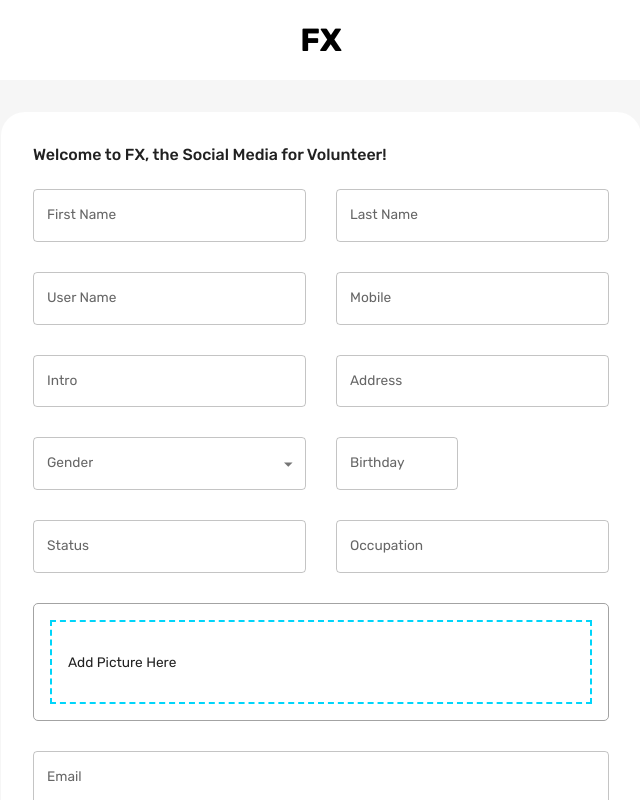
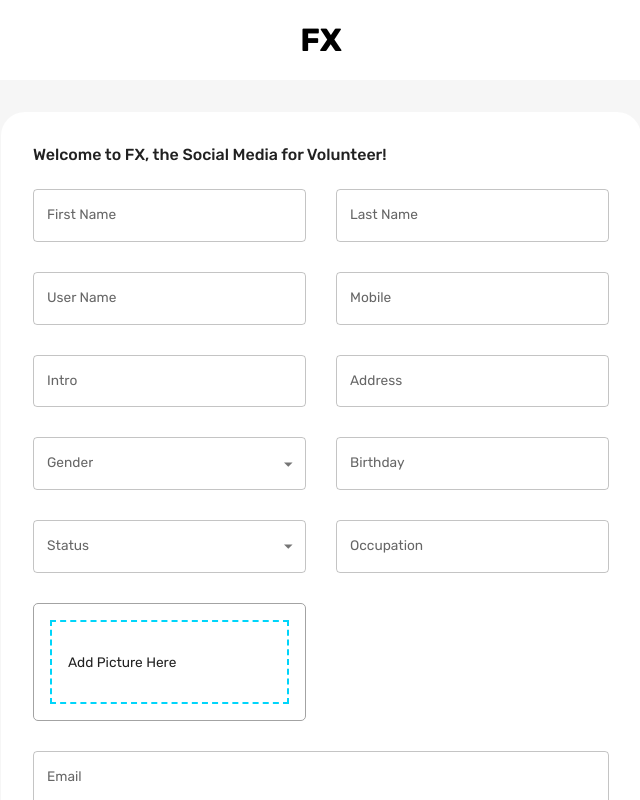
Before and after one commit to PhuccNguyen/Social-Networking, a React (Create React App) app in the folder client/: page / in a window 1280 px wide. Both pictures are taken after a click on the element "Don't have an account? Sign Up here.". Shown: the top 800 px of the page, without its empty margins (319-959 px from the left). Built offline with nearby package versions, Linux system fonts and the light colour scheme.

Commit message:
add new database

```diff
--- a/client/package.json
+++ b/client/package.json
@@ -10,6 +10,7 @@
     "@mui/lab": "^5.0.0-alpha.170",
     "@mui/material": "^5.15.19",
     "@mui/x-date-pickers": "^7.8.0",
+    "@react-google-maps/api": "^2.19.3",
     "@reduxjs/toolkit": "^2.2.5",
     "@testing-library/jest-dom": "^5.17.0",
     "@testing-library/react": "^13.4.0",
--- a/client/src/App.js
+++ b/client/src/App.js
@@ -1,4 +1,4 @@
-import { BrowserRouter, Routes, Route } from "react-router-dom";
+import { BrowserRouter, Routes, Route, Navigate } from "react-router-dom";
 import HomePage from "views/homePage";
 import LoginPage from "views/loginPage";
 import ProfilePage from "views/profilePage";
@@ -11,7 +11,7 @@ import { themeSettings } from "./theme";
 function App() {
   const mode = useSelector((state) => state.mode);
   const theme = useMemo(() => createTheme(themeSettings(mode)), [mode]);
-  // const isAuth = Boolean(useSelector((state) => state.token));
+  const isAuth = Boolean(useSelector((state) => state.token));
 
   return (
     <div className="app">
@@ -20,7 +20,7 @@ function App() {
           <CssBaseline />
           <Routes>
             <Route path="/" element={<LoginPage />} />
-            <Route path="/home" element={<HomePage />} />
+            <Route path="/home" element={isAuth ? <HomePage /> : <Navigate to="/" />}  />
             <Route path="/profile/:userId" element={<ProfilePage />} />
           </Routes>
         </ThemeProvider>
--- a/client/src/views/loginPage/Form.jsx
+++ b/client/src/views/loginPage/Form.jsx
@@ -24,9 +24,7 @@ import { useDispatch } from "react-redux";
 import { setLogin } from "state";
 import Dropzone from "react-dropzone";
 import FlexBetween from "components/FlexBetween";
-
-// Import components from @mui/lab for date picking
-// import { LocalizationProvider, AdapterDateFns, DatePicker } from "@mui/lab";
+// import {  Autocomplete } from '@react-google-maps/api';
 
 const registerSchema = yup.object().shape({
   firstName: yup.string().required("required"),
@@ -49,6 +47,7 @@ const loginSchema = yup.object().shape({
   login: yup.string().required("required"),
   password: yup.string().required("required"),
 });
+
 
 const initialValuesRegister = {
   firstName: "",
@@ -74,6 +73,8 @@ const initialValuesLogin = {
 
 const Form = () => {
   const [pageType, setPageType] = useState("login");
+  const [preview, setPreview] = useState(null);
+  // const [address, setAddress] = useState("");
   const { palette } = useTheme();
   const dispatch = useDispatch();
   const navigate = useNavigate();
@@ -121,6 +122,14 @@ const Form = () => {
       navigate("/home");
     }
   };
+
+  // const handlePlaceSelect = (autocomplete, setFieldValue) => {
+  //   const place = autocomplete.getPlace();
+  //   if (place.formatted_address) {
+  //     setAddress(place.formatted_address);
+  //     setFieldValue("address", place.formatted_address);
+  //   }
+  // };
 
   const handleFormSubmit = async (values, onSubmitProps) => {
     if (isLogin) await login(values, onSubmitProps);
@@ -209,11 +218,11 @@ const Form = () => {
                   sx={{ gridColumn: "span 2" }}
                 />
 
+
                   <TextField
                     label="Address"
                     onBlur={handleBlur}
                     onChange={handleChange}
-                  value={values.address}
                     name="address"
                     error={Boolean(touched.address) && Boolean(errors.address)}
                     helperText={touched.address && errors.address}
@@ -229,14 +238,14 @@ const Form = () => {
                     <MenuItem value="male">Male</MenuItem>
                     <MenuItem value="female">Female</MenuItem>
                   </Select>
-
                   {Boolean(touched.gender) && Boolean(errors.gender) && (
                     <Typography color="error">{errors.gender}</Typography>
                   )}
                 </FormControl>
 
-                <LocalizationProvider dateAdapter={AdapterDayjs}>
+                <LocalizationProvider dateAdapter={AdapterDayjs} >
                    <DatePicker
+                     sx={{ gridColumn: "span 2" }}
                      // Set the label of the date picker, displayed as a placeholder
                      label="Birthday"
                      // Set the current value of the date picker
@@ -269,22 +278,26 @@ const Form = () => {
                          // Set the helper text displayed below the input field, update with actual validation logic
                          helperText={false && false} // Currently always false
                          // Set the style for the input field to span 4 columns in a grid layout
-                         sx={{ gridColumn: "span 4" }}
                        />
                     )}
                    />
                 </LocalizationProvider>
 
-                <TextField
-                  label="Status"
-                  onBlur={handleBlur}
+                <FormControl fullWidth variant="outlined" error={Boolean(touched.status) && Boolean(errors.status)}
+                  sx={{ gridColumn: "span 2" }}>
+                  <InputLabel>Status</InputLabel>
+                  <Select label="status"  name="status"  value={values.status} onBlur={handleBlur}
                     onChange={handleChange}
-                  value={values.status}
-                  name="status"
-                  error={Boolean(touched.status) && Boolean(errors.status)}
-                  helperText={touched.status && errors.status}
-                  sx={{ gridColumn: "span 2" }}
-                />
+                  >
+                    <MenuItem value="male">Sigle</MenuItem>
+                    <MenuItem value="male">Married</MenuItem>
+                    <MenuItem value="female">Divorce</MenuItem>
+                  </Select>
+
+                  {Boolean(touched.status) && Boolean(errors.status) && (
+                    <Typography color="error">{errors.status}</Typography>
+                  )}
+                </FormControl>
 
                 <TextField
                   label="Occupation"
@@ -308,19 +321,16 @@ const Form = () => {
                   sx={{ gridColumn: "span 4" }}
                 /> */}
 
-                <Box
-                  gridColumn="span 4"
-                  border={`1px solid ${palette.neutral.medium}`}
-                  borderRadius="5px"
-                  p="1rem" >
-
+            <Box gridColumn="span 2"  border={`1px solid ${palette.neutral.medium}`} borderRadius="5px" p="1rem" >
                   <Dropzone
                     acceptedFiles=".jpg,.jpeg,.png"
         multiple={false}
-                    onDrop={(acceptedFiles) =>
-                      setFieldValue("picture", acceptedFiles[0])
-                    }>
-
+        onDrop={(acceptedFiles) => {
+          setFieldValue("picture", acceptedFiles[0]);
+          // Set the preview URL for the selected image
+          setPreview(URL.createObjectURL(acceptedFiles[0]));
+                    }}
+                  >
                     {({ getRootProps, getInputProps }) => (
                       <Box
                         {...getRootProps()}
@@ -328,7 +338,6 @@ const Form = () => {
             p="1rem"
                         sx={{ "&:hover": { cursor: "pointer" } }}
                       >
-
                         <input {...getInputProps()} />
                         {!values.picture ? (
                         <p>Add Picture Here</p>
@@ -337,6 +346,16 @@ const Form = () => {
                             <Typography>{values.picture.name}</Typography>
                             <EditOutlinedIcon />
                           </FlexBetween>
+                        )}
+                        {/* Conditionally render the preview image */}
+                        {preview && (
+              <Box mt="1rem">
+                <img
+                  src={preview}
+                  alt="Selected"
+                  style={{ maxWidth: '100%', borderRadius: '5px' }}
+                />
+              </Box>
                         )}
                       </Box>
                     )}
```
Also changed, not shown: 1 other file (tests, documents, lock files or other folders). Lines whose indentation alone changed are shown as unchanged.
